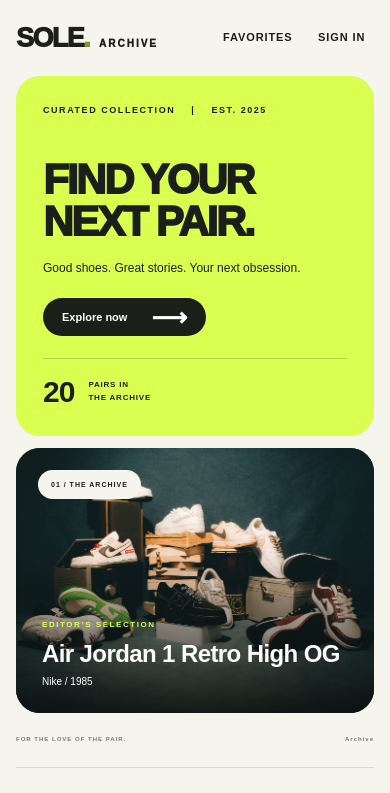
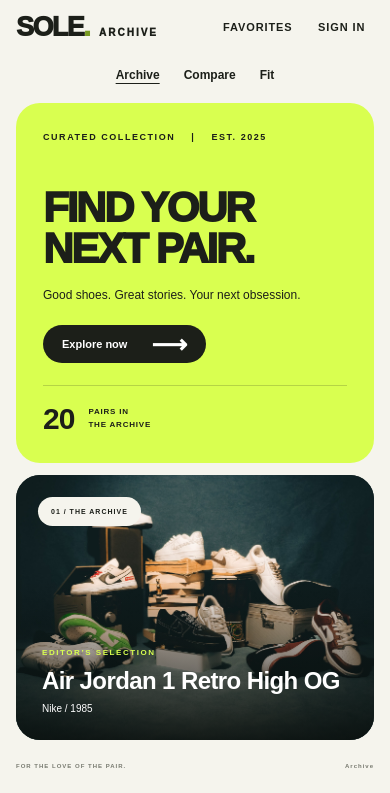
Before and after one commit to scottthepythonwizard/my_fastapi_service_2, a plain HTML site: page my_fastapi_service_sole_list/index.html in a window 390 px wide. Shown: the top 793 px of the page. Drawn offline with Linux system fonts and the light colour scheme; files that its build step writes are made by us from their sources; no server answers; files whose address does not match are found by name.

Commit message:
Connect all three SOLE websites

```diff
--- a/my_fastapi_service_sole_list/index.html
+++ b/my_fastapi_service_sole_list/index.html
@@ -18,7 +18,7 @@
   <a class="skip-link" href="#collection">Skip to collection</a>
   <header class="site-header page-width">
     <a class="wordmark" href="#" aria-label="SOLE.archive home">SOLE<span>.</span><small>ARCHIVE</small></a>
-    <span class="header-note micro">Archive</span>
+    <nav class="sole-site-nav" aria-label="SOLE websites"><span class="header-note micro" aria-current="page">Archive</span><a href="/compare/">Compare</a><a href="/fit/">Fit</a></nav>
     <nav class="sole-account-nav" aria-label="SOLE account">
       <a href="?panel=favorites" data-sole-panel="favorites">Favorites</a>
       <button type="button" data-sole-signin>Sign in</button>
--- a/sole_shared/account.css
+++ b/sole_shared/account.css
@@ -123,3 +123,14 @@ dialog.sole-account::backdrop { background: #171a13a0; }
 @media (max-width: 480px) {
   .site-header:has(.sole-account-nav) { height: auto; min-height: 76px; gap: .35rem .75rem; flex-wrap: wrap; padding-block: .35rem; }
 }
+
+/* Shared navigation between the three SOLE websites. */
+.sole-site-nav { display: flex; align-items: center; justify-content: center; gap: .5rem; font: 700 .75rem/1.4 Arial, Helvetica, sans-serif; white-space: nowrap; }
+.sole-site-nav > :is(a, span) { display: inline-flex; align-items: center; min-height: 44px; padding: .25rem .5rem; color: inherit; text-decoration: none; }
+.sole-site-nav > .header-note { display: inline-flex; visibility: visible; font: inherit; letter-spacing: normal; }
+.sole-site-nav > [aria-current="page"] { text-decoration: underline; text-underline-offset: .3em; }
+.sole-site-nav a:is(:hover, :focus-visible) { text-decoration: underline; text-underline-offset: .3em; }
+@media (max-width: 700px) {
+  .site-header:has(.sole-site-nav) { height: auto; min-height: 68px; flex-wrap: wrap; gap: .25rem .5rem; padding-block: .35rem; }
+  .site-header > .sole-site-nav { order: 3; flex: 1 0 100%; }
+}
```
Also changed, not shown: sole_compare_final/index.html (+1 -1 lines), sole_fit/index.html (+1 -1 lines).
